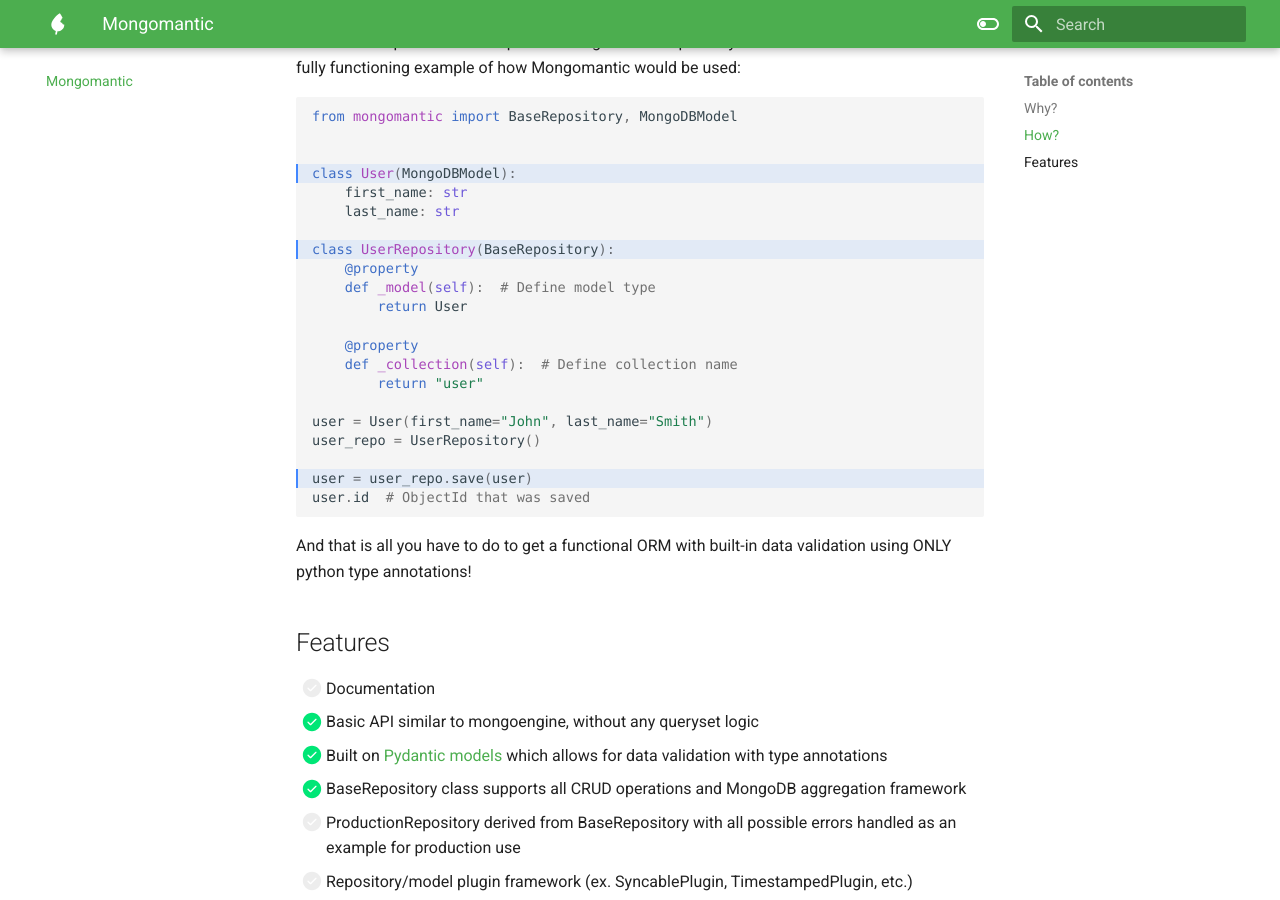
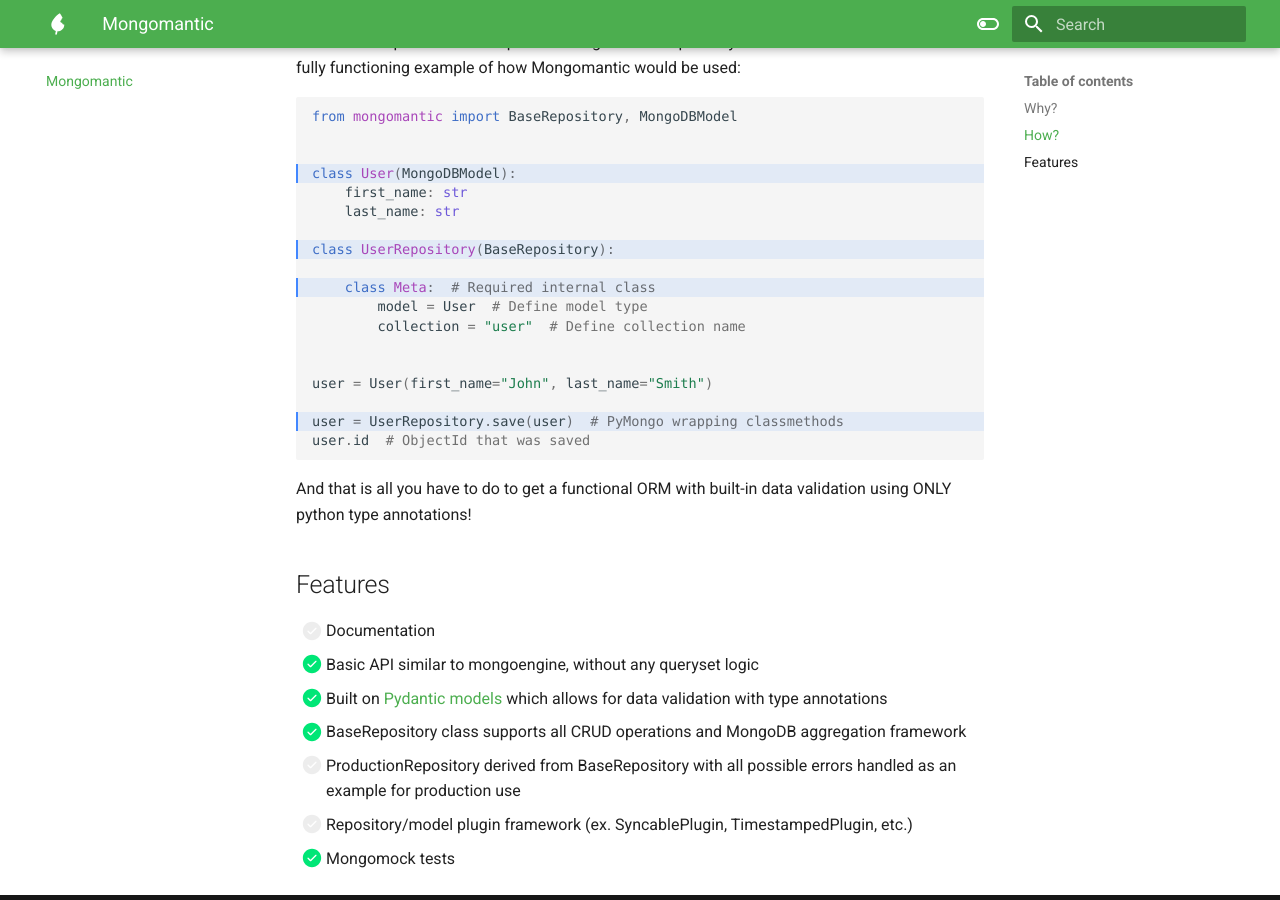
Before and after one commit to RamiAwar/Mongomantic, an MkDocs documentation site: the page built from docs/index.md, in a window 1280 px wide and 900 px high, scrolled down 825 px. Built offline with MkDocs 1.6.1 and Material for MkDocs 9.7.7, drawn with Linux system fonts in a browser that asks for light colours; some web fonts are replaced.

Commit message:
Updated docs

````diff
--- a/docs/index.md
+++ b/docs/index.md
@@ -22,7 +22,7 @@
 Basic CRUD operations are exposed through a base repository that can be subclassed.
 This is an fully functioning example of how Mongomantic would be used:
 
-```python hl_lines="4 8 20"
+```python hl_lines="4 8 10 17"
 from mongomantic import BaseRepository, MongoDBModel
 
 
@@ -31,18 +31,15 @@
     last_name: str
 
 class UserRepository(BaseRepository):
-    @property
-    def _model(self):  # Define model type
-        return User
 
-    @property
-    def _collection(self):  # Define collection name
-        return "user"
+    class Meta:  # Required internal class
+        model = User  # Define model type
+        collection = "user"  # Define collection name
+
 
 user = User(first_name="John", last_name="Smith")
-user_repo = UserRepository()
 
-user = user_repo.save(user)
+user = UserRepository.save(user)  # PyMongo wrapping classmethods
 user.id  # ObjectId that was saved
 
 ```
````
